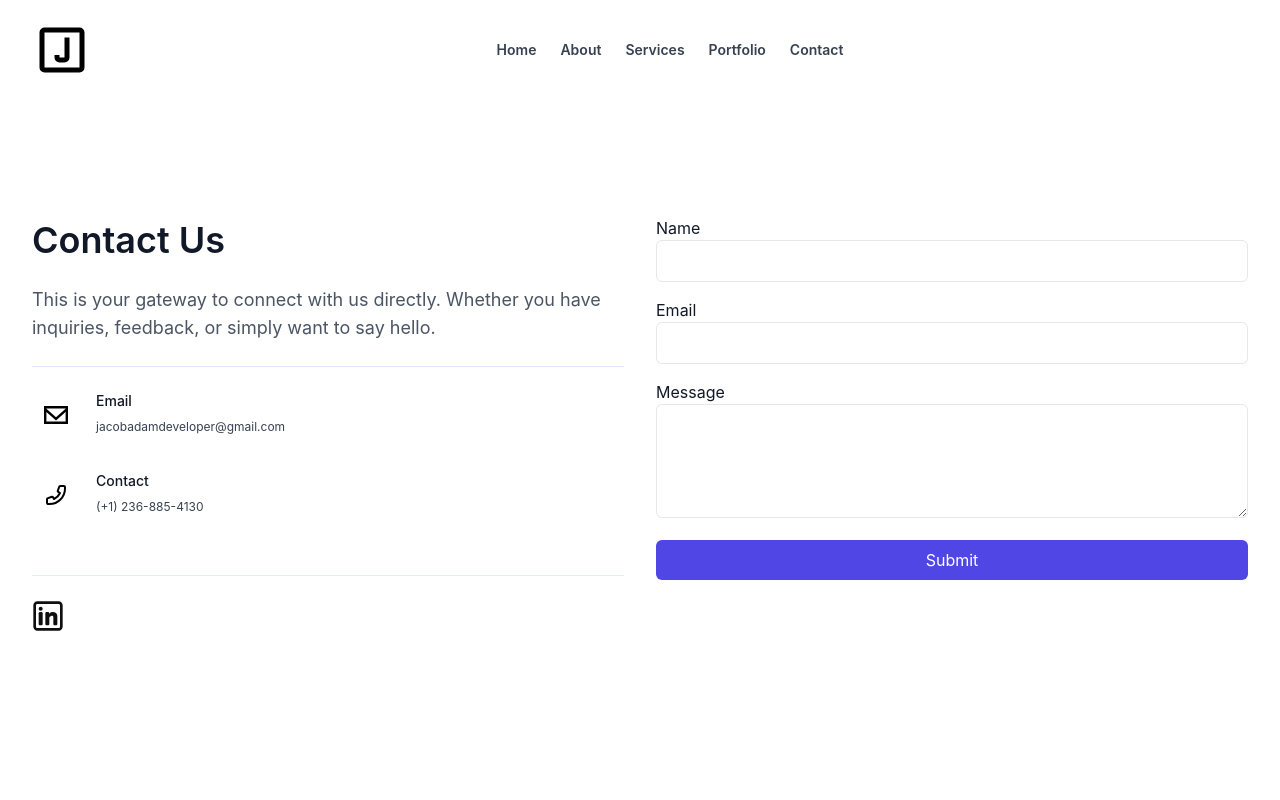
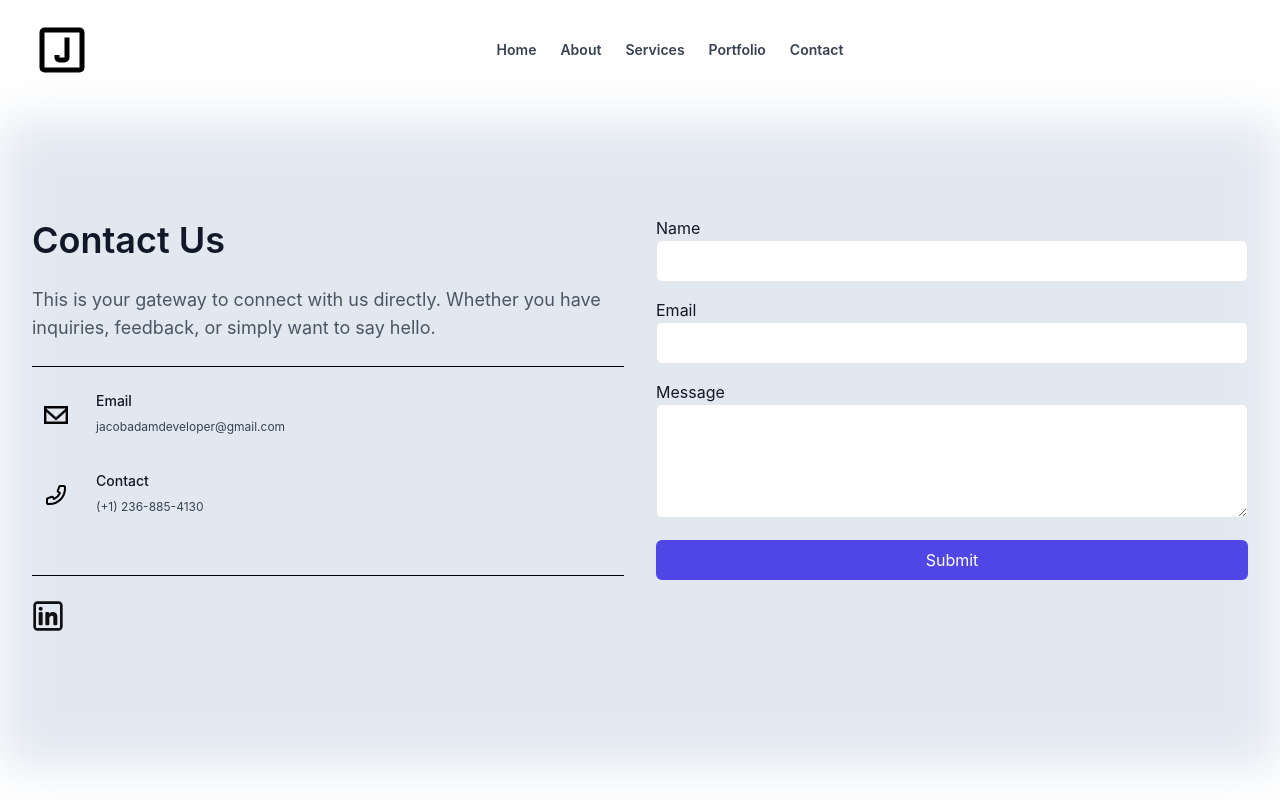
Before and after one commit to jacobadam/jacobadamdeveloper, a React (Create React App) app: page /contact in a window 1280 px wide. Shown: the top 800 px of the page. Built offline with nearby package versions, Linux system fonts and the light colour scheme.

Commit message:
update styling and background

```diff
--- a/src/Contact.js
+++ b/src/Contact.js
@@ -2,7 +2,10 @@ import React from "react";
 
 export default function Contact() {
   return (
-    <section className="py-24">
+    <div className="relative">
+      <div className="absolute inset-0 blur-xl bg-slate-200"></div>
+
+      <section className="py-24 relative">
         <div className="mx-auto max-w-7xl px-4 sm:px-6 lg:px-8">
           <div className="grid lg:grid-cols-2 grid-cols-1 gap-8">
             <div>
@@ -10,10 +13,10 @@ export default function Contact() {
                 Contact Us
               </h2>
               <p className="text-gray-600 text-lg font-normal pb-6">
-              This is your gateway to connect with us directly. Whether you have
-              inquiries, feedback, or simply want to say hello.
+                This is your gateway to connect with us directly. Whether you
+                have inquiries, feedback, or simply want to say hello.
               </p>
-            <div className="py-6 border-y border-indigo-100">
+              <div className="py-6 border-y border-black">
                 <div className="group flex gap-4">
                   <div className="rounded-lg transition-all duration-700 ease-in-out p-3">
                     <img
@@ -38,7 +41,9 @@ export default function Contact() {
                     />
                   </div>
                   <div className="flex flex-col gap-2">
-                  <h6 className="text-gray-900 text-sm font-medium">Contact</h6>
+                    <h6 className="text-gray-900 text-sm font-medium">
+                      Contact
+                    </h6>
                     <p className="text-gray-700 text-xs font-normal">
                       (+1) 236-885-4130
                     </p>
@@ -46,13 +51,19 @@ export default function Contact() {
                 </div>
               </div>
               <div className="flex gap-6 mt-6">
-              <div class="flex space-x-10 justify-center items-center mb-10">
+                <div className="flex space-x-10 justify-center items-center mb-10">
+                  <a
+                    href="https://www.linkedin.com/in/jacobnevitt/"
+                    target="_blank"
+                    rel="noopener noreferrer"
+                    className="block text-gray-900 transition-all duration-500 hover:text-indigo-600"
+                  >
                     <img
-                  href="https://www.linkedin.com/in/jacobnevitt/"
-                  class="block  text-gray-900 transition-all duration-500 hover:text-indigo-600 w-8 h-8"
                       src="/linkedin.svg"
-                  alt="Linkedin Logo"
+                      alt="LinkedIn Logo"
+                      className="w-8 h-8"
                     />
+                  </a>
                 </div>
               </div>
             </div>
@@ -102,5 +113,6 @@ export default function Contact() {
           </div>
         </div>
       </section>
+    </div>
   );
 }
```
Lines whose indentation alone changed are shown as unchanged.
